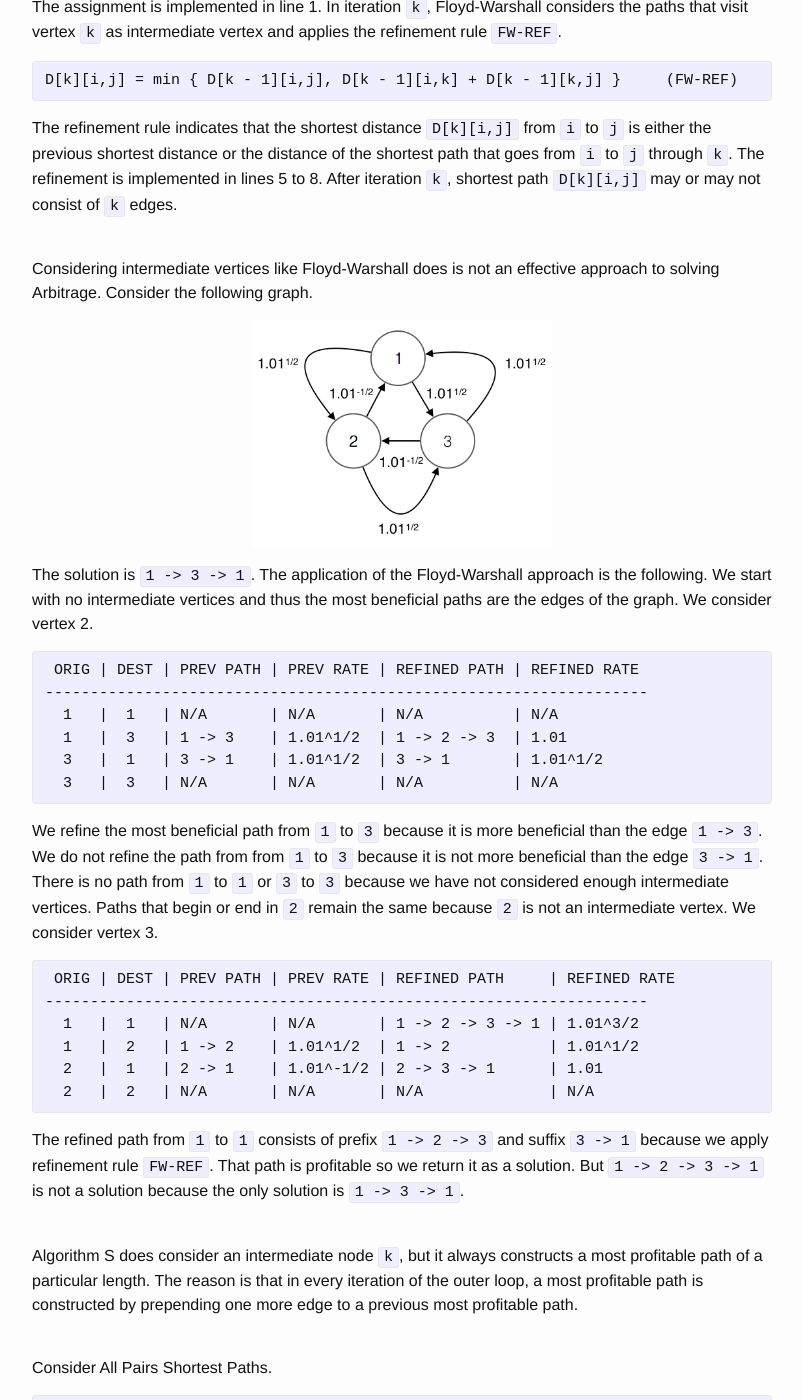
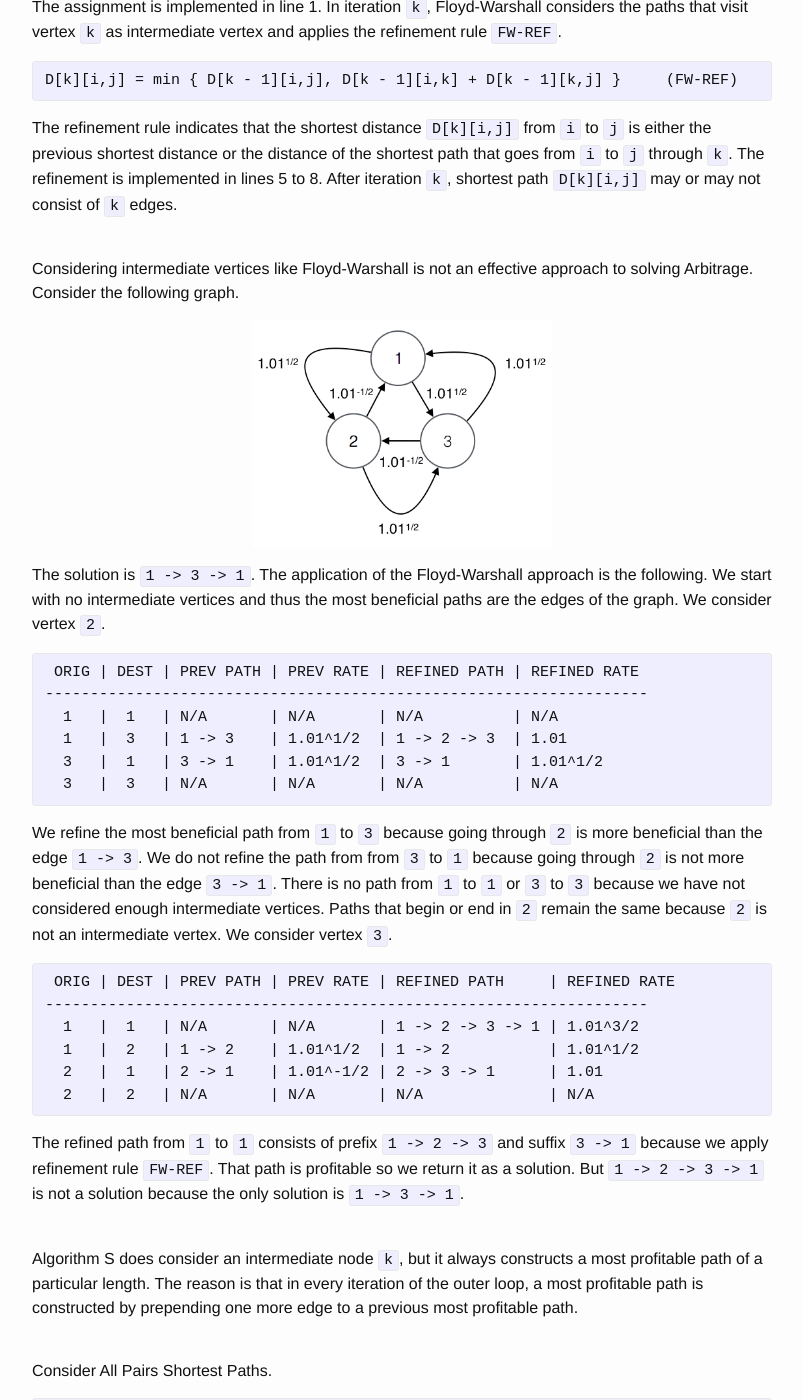
Before and after one commit to mrrusof/mrrusof.github.io, a Jekyll site: the page built from _posts/2016-05-26-arbitrage.markdown, in a window 1280 px wide and 1400 px high, scrolled down 16468 px. Shown: the whole window, without its empty margins (238-1041 px from the left). Built offline with Jekyll 4.4.1, drawn with Linux system fonts in a browser that asks for light colours; formulas are drawn with MathJax 3; comment, search, counter and statistics services are not loaded; some of the changed text lies outside the part shown.

Commit message:
Fix typos in Arbitrage.

```diff
--- a/_posts/2016-05-26-arbitrage.markdown
+++ b/_posts/2016-05-26-arbitrage.markdown
@@ -731,7 +731,7 @@ The refinement is implemented in lines 5 to 8.
 After iteration `k`, shortest path `D[k][i,j]` may or may not consist of `k` edges.
 <br /><br />
 
-Considering intermediate vertices like Floyd-Warshall does is not an effective approach to solving Arbitrage.
+Considering intermediate vertices like Floyd-Warshall is not an effective approach to solving Arbitrage.
 Consider the following graph.
 
 <img src="/assets/2016-05-26.floyd-warshall-approach.png" alt="" style="width: 300px; display: block; margin-left: auto; margin-right: auto;" />
@@ -739,7 +739,7 @@ Consider the following graph.
 The solution is `1 -> 3 -> 1`.
 The application of the Floyd-Warshall approach is the following.
 We start with no intermediate vertices and thus the most beneficial paths are the edges of the graph.
-We consider vertex 2.
+We consider vertex `2`.
 
 {% highlight asciidoc %}
  ORIG | DEST | PREV PATH | PREV RATE | REFINED PATH | REFINED RATE
@@ -750,11 +750,11 @@ We consider vertex 2.
   3   |  3   | N/A       | N/A       | N/A          | N/A
 {% endhighlight %}
 
-We refine the most beneficial path from `1` to `3` because it is more beneficial than the edge `1 -> 3`.
-We do not refine the path from from `1` to `3` because it is not more beneficial than the edge `3 -> 1`.
+We refine the most beneficial path from `1` to `3` because going through `2` is more beneficial than the edge `1 -> 3`.
+We do not refine the path from from `3` to `1` because going through `2` is not more beneficial than the edge `3 -> 1`.
 There is no path from `1` to `1` or `3` to `3` because we have not considered enough intermediate vertices.
 Paths that begin or end in `2` remain the same because `2` is not an intermediate vertex.
-We consider vertex 3.
+We consider vertex `3`.
 
 {% highlight asciidoc %}
  ORIG | DEST | PREV PATH | PREV RATE | REFINED PATH     | REFINED RATE
```
Also changed, not shown: other parts of _posts/2016-05-26-arbitrage.markdown (+1 -1 lines).
